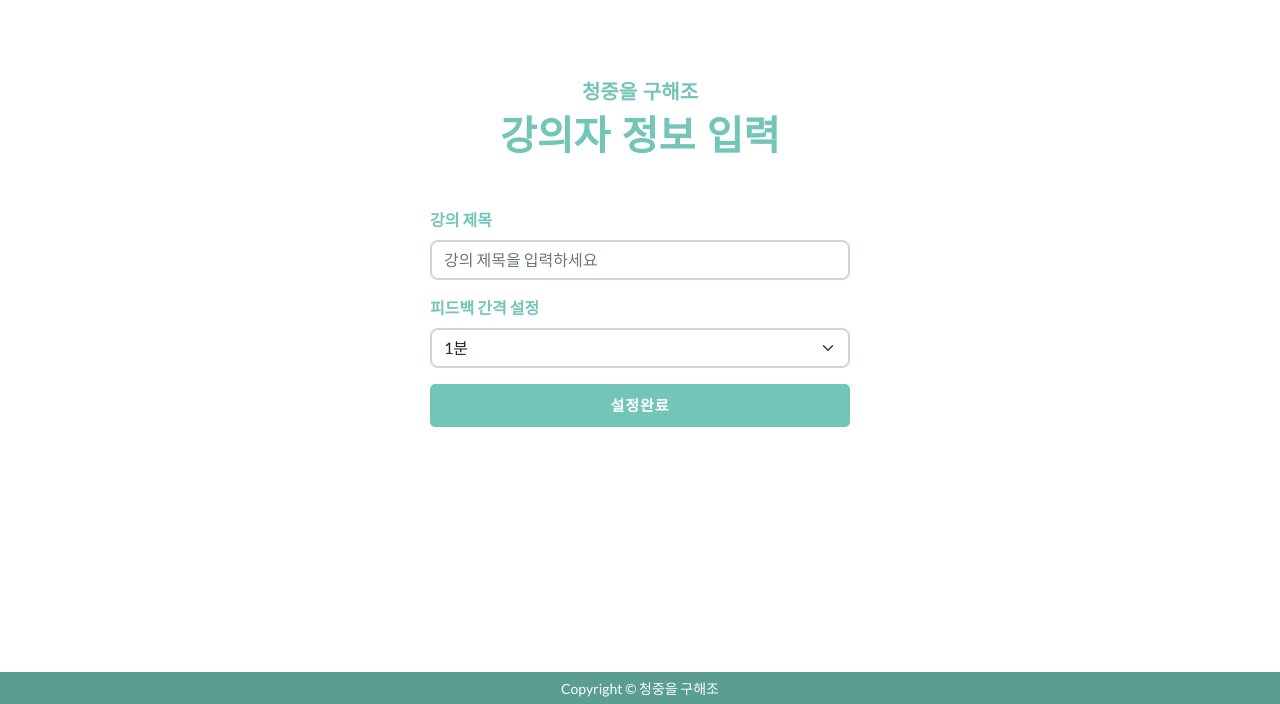
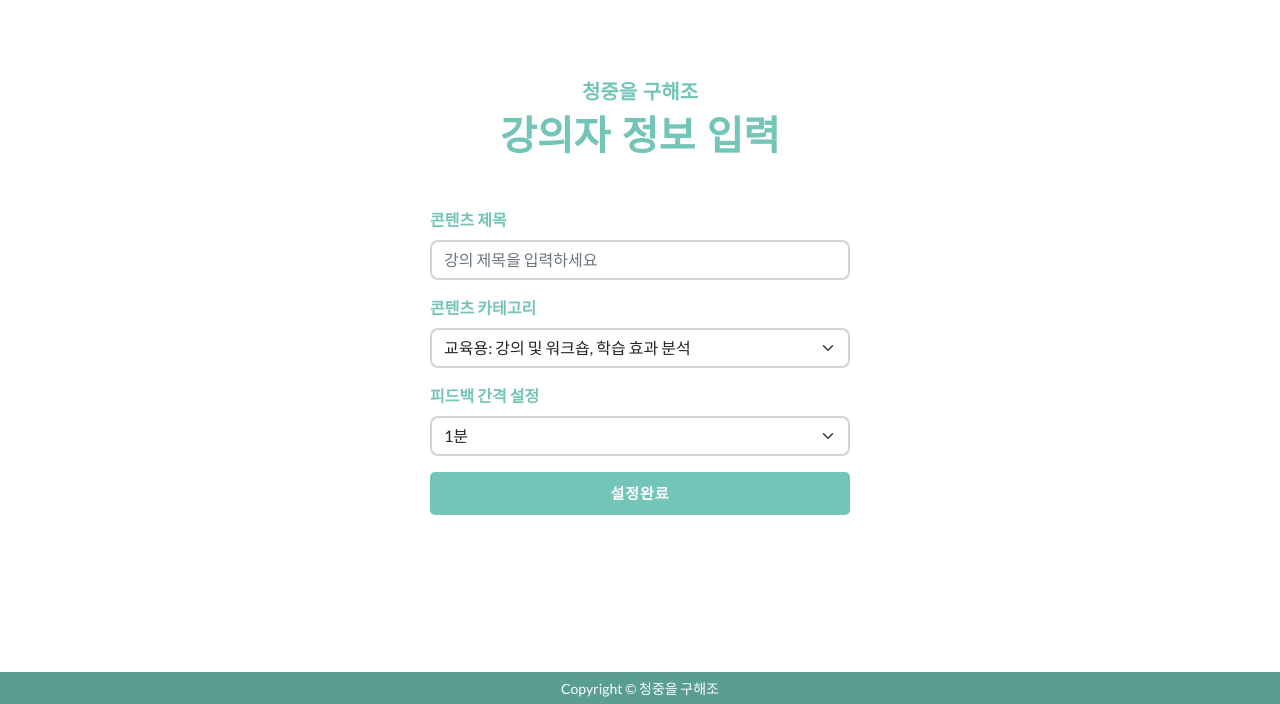
Before and after one commit to dclxxi/real-time-audience-reaction-analysis-service, a Django app: page /live/info/ in a window 1280 px wide. Shown: the part 96-800 px from the top of the page. Run offline with Django 5.2, Linux system fonts and the light colour scheme; the visitor is signed in with stand-in values (Sample User, id 1); some libraries are stand-ins or nearby versions.

Commit message:
feat: 강의 분석 페이지에 콘텐츠 카테고리 입력창 추가

```diff
--- a/monitoring/templates/live/lecture_preset.html
+++ b/monitoring/templates/live/lecture_preset.html
@@ -31,11 +31,20 @@
                         </div>
                         <form method="post" class="lecture-form" onsubmit="return submitForm()">
                             <div class="mb-3">
-                                <label for="lectureName" class="form-label">강의 제목</label>
+                                <label for="lectureName" class="form-label">콘텐츠 제목</label>
                                 <input type="text" class="form-control" id="lectureName" name="topic"
                                        placeholder="강의 제목을 입력하세요">
                             </div>
-                            <div>
+                            <div class="mb-3">
+                                <label for="category" class="form-label">콘텐츠 카테고리</label>
+                                <select class="form-select" name="category" aria-label="Default select example">
+                                    <option selected value="교육용">교육용: 강의 및 워크숍, 학습 효과 분석</option>
+                                    <option value="기업용">기업용: 회의 및 프레젠테이션, 직원 교육</option>
+                                    <option value="공연예술">공연예술: 연극, 뮤지컬, 콘서트, 대중 강연</option>
+                                    <option value="정치사회">정치/사회: 선거 유세, 공공 포럼, 토론</option>
+                                </select>
+                            </div>
+                            <div class="mb-3">
                                 <label for="timeInterval" class="form-label">피드백 간격 설정</label>
                                 <select class="form-select" name="term" aria-label="Default select example">
                                     <option selected value="1">1분</option>
@@ -44,11 +53,11 @@
                                     <option value="10">10분</option>
                                     <option value="15">15분</option>
                                 </select>
-                                <div class="mt-3" style="text-align: center;">
-                                    <button class="btn" type="submit"
-                                            style="background-color: #73C5B7; color: white; width: 100%;">설정완료
-                                    </button>
-                                </div>
+                            </div>
+                            <div class="mt-3" style="text-align: center;">
+                                <button class="btn" type="submit"
+                                        style="background-color: #73C5B7; color: white; width: 100%;">설정완료
+                                </button>
                             </div>
                         </form>
                     </div>
```
